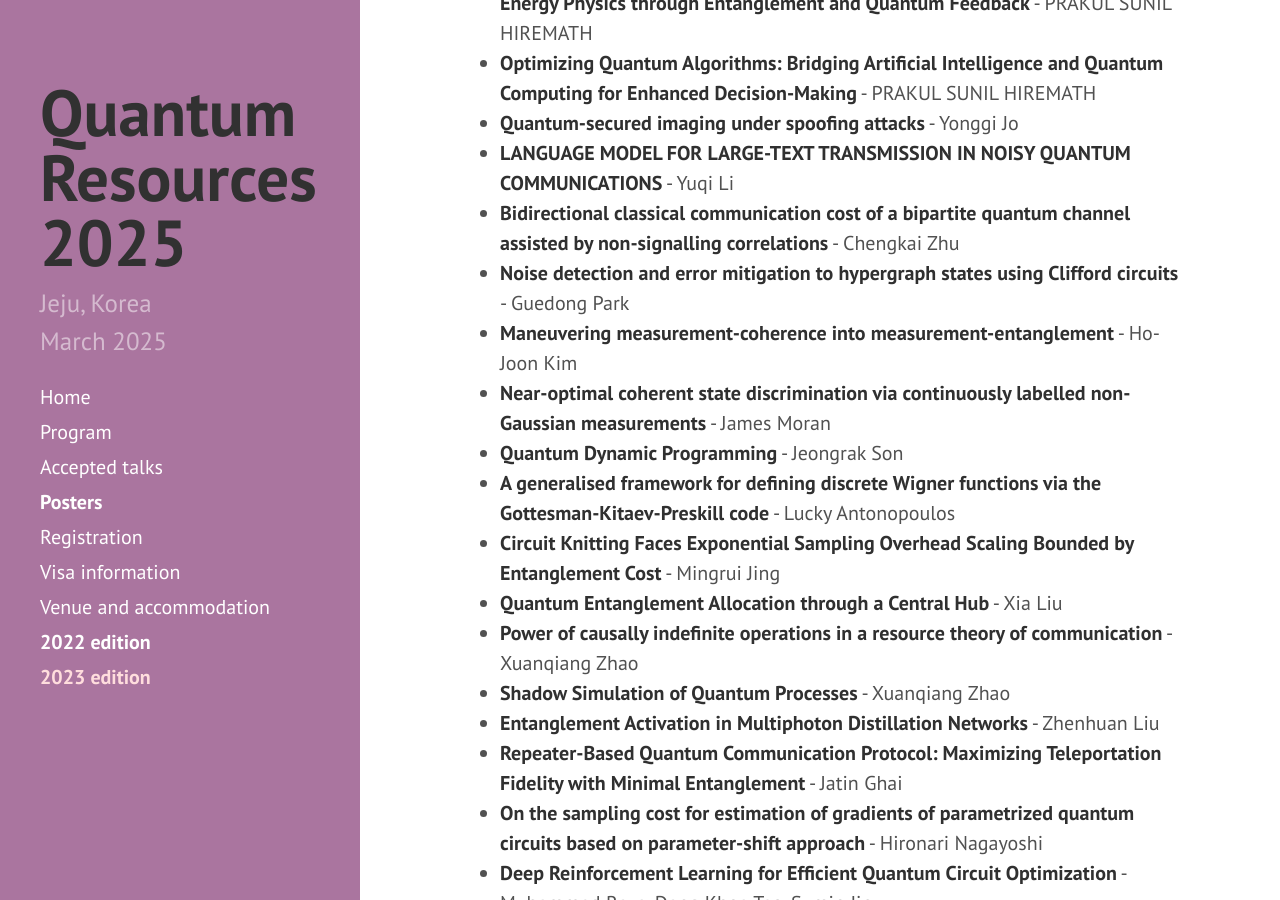
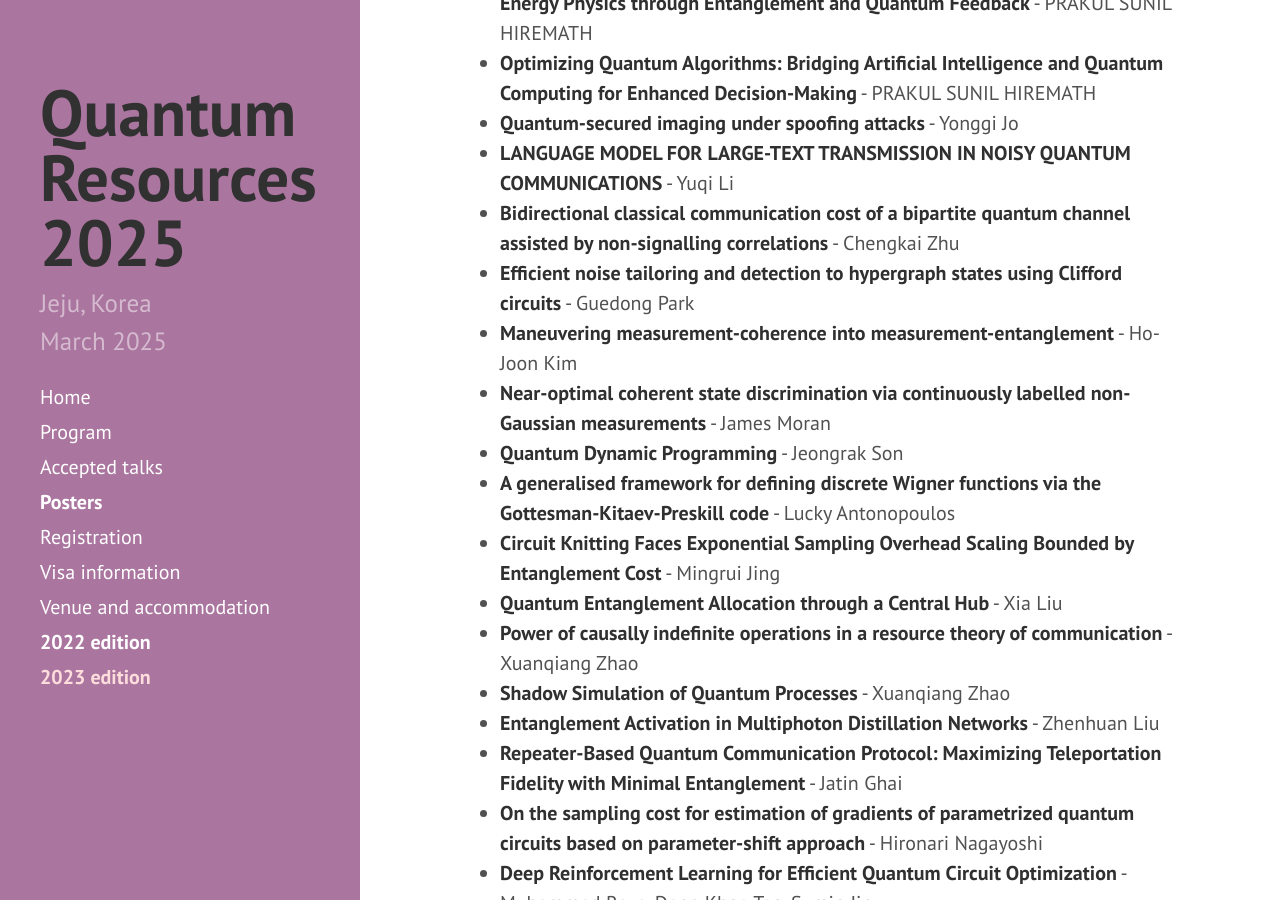
Before and after one commit to yeon-lee/yeon-lee.github.io, a Jekyll site: the page built from posters.md, in a window 1280 px wide and 900 px high, scrolled down 2587 px. Built offline with Jekyll 4.4.1, drawn with Linux system fonts in a browser that asks for light colours; nearby versions of some CDN libraries.

Commit message:
Update posters.md

```diff
--- a/posters.md
+++ b/posters.md
@@ -50,7 +50,7 @@
 * **Quantum-secured imaging under spoofing attacks** -	Yonggi Jo
 * **LANGUAGE MODEL FOR LARGE-TEXT TRANSMISSION IN NOISY QUANTUM COMMUNICATIONS** -	Yuqi Li
 * **Bidirectional classical communication cost of a bipartite quantum channel assisted by non-signalling correlations** -	Chengkai Zhu
-* **Noise detection and error mitigation to hypergraph states using Clifford circuits** -	Guedong Park
+* **Efficient noise tailoring and detection to hypergraph states using Clifford circuits** -	Guedong Park
 * **Maneuvering measurement-coherence into measurement-entanglement** -	Ho-Joon Kim
 * **Near-optimal coherent state discrimination via continuously labelled non-Gaussian measurements** -	James Moran
 * **Quantum Dynamic Programming** -	Jeongrak Son
```
